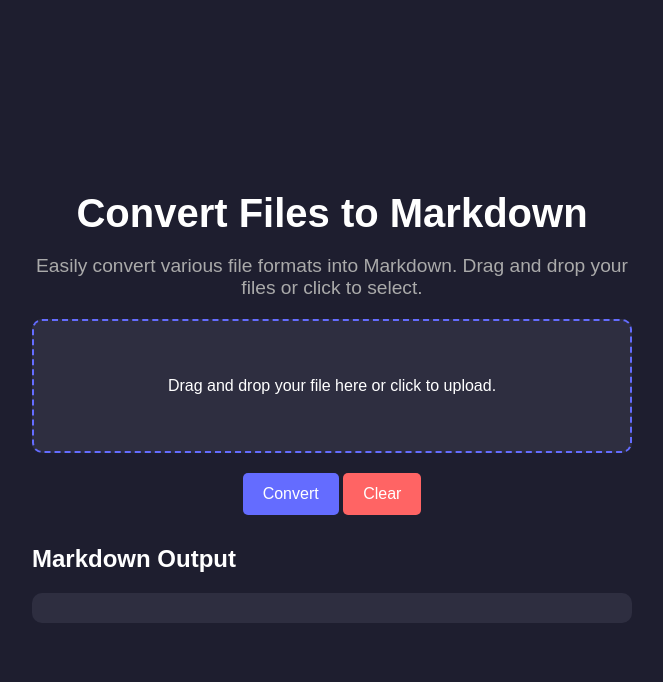
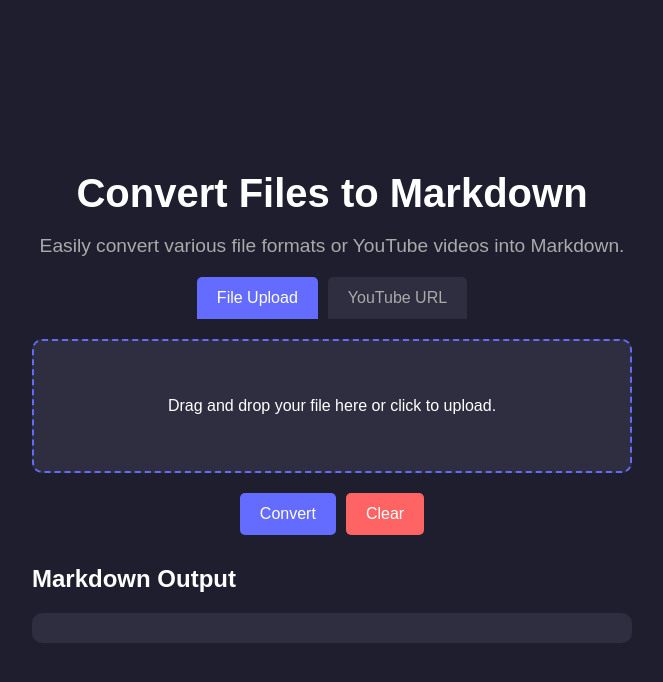
Before and after one commit to ozangencer/markdown-project, a Flask app: page / in a window 1280 px wide. Shown: the top 682 px of the page, without its empty margins (308-971 px from the left). Run offline with Flask 3, Linux system fonts and the light colour scheme; some libraries are stand-ins or nearby versions.

Commit message:
Youtube Update

```diff
--- a/app.py
+++ b/app.py
@@ -1,6 +1,7 @@
 from flask import Flask, request, render_template, jsonify, send_file
 from markitdown import MarkItDown
 import os
+import uuid
 
 app = Flask(__name__)
 UPLOAD_FOLDER = 'uploads'
@@ -39,9 +40,41 @@
     except Exception as e:
         return jsonify({"error": str(e)}), 500
 
+@app.route('/convert-youtube', methods=['POST'])
+def convert_youtube():
+    data = request.json
+    if not data or 'url' not in data:
+        return jsonify({"error": "No YouTube URL provided!"}), 400
+
+    youtube_url = data['url']
+    if not youtube_url:
+        return jsonify({"error": "YouTube URL is empty!"}), 400
+
+    try:
+        # Create a unique filename for the YouTube transcript
+        unique_id = str(uuid.uuid4())
+        output_filename = f"youtube_{unique_id}.md"
+        output_filepath = os.path.join(UPLOAD_FOLDER, output_filename)
+
+        # Use MarkItDown to convert YouTube URL to markdown
+        markitdown = MarkItDown()
+        result = markitdown.convert(youtube_url)
+
+        # Save the markdown result
+        with open(output_filepath, 'w') as f:
+            f.write(result.text_content)
+
+        return jsonify({
+            "markdown": result.text_content,
+            "download_url": f"/download/{output_filename}"
+        })
+
+    except Exception as e:
+        return jsonify({"error": str(e)}), 500
+
 @app.route('/download/<filename>')
 def download_file(filename):
     return send_file(os.path.join(UPLOAD_FOLDER, filename), as_attachment=True)
 
 if __name__ == '__main__':
-    app.run(debug=True)
+    app.run(debug=True, port=5001)
--- a/static/script.js
+++ b/static/script.js
@@ -1,4 +1,11 @@
 document.addEventListener("DOMContentLoaded", () => {
+    // Tab switching elements
+    const fileTabButton = document.getElementById("fileTabButton");
+    const youtubeTabButton = document.getElementById("youtubeTabButton");
+    const fileTab = document.getElementById("fileTab");
+    const youtubeTab = document.getElementById("youtubeTab");
+
+    // File upload elements
     const dropZone = document.getElementById("drop-zone");
     const fileInput = document.getElementById("fileInput");
     const uploadForm = document.getElementById("uploadForm");
@@ -8,6 +15,26 @@
     const fileIcon = document.getElementById("fileIcon");
     const fileName = document.getElementById("fileName");
     const clearButton = document.getElementById("clearButton");
+
+    // YouTube elements
+    const youtubeForm = document.getElementById("youtubeForm");
+    const youtubeUrl = document.getElementById("youtubeUrl");
+    const clearYoutubeButton = document.getElementById("clearYoutubeButton");
+
+    // Tab switching functionality
+    fileTabButton.addEventListener("click", () => {
+        fileTabButton.classList.add("active");
+        youtubeTabButton.classList.remove("active");
+        fileTab.style.display = "block";
+        youtubeTab.style.display = "none";
+    });
+
+    youtubeTabButton.addEventListener("click", () => {
+        youtubeTabButton.classList.add("active");
+        fileTabButton.classList.remove("active");
+        youtubeTab.style.display = "block";
+        fileTab.style.display = "none";
+    });
 
     // Dosya türü ile ikon eşleştirmeleri
     const fileIcons = {
@@ -109,6 +136,32 @@
         }
     });
 
+    // YouTube video dönüşümü
+    youtubeForm.addEventListener("submit", async (e) => {
+        e.preventDefault();
+
+        const url = youtubeUrl.value.trim();
+        if (!url) return;
+
+        const response = await fetch("/convert-youtube", {
+            method: "POST",
+            headers: {
+                "Content-Type": "application/json",
+            },
+            body: JSON.stringify({ url }),
+        });
+
+        if (response.ok) {
+            const result = await response.json();
+            markdownContent.textContent = result.markdown;
+            downloadButton.href = result.download_url;
+            downloadButton.style.display = "block";
+        } else {
+            const error = await response.json();
+            markdownContent.textContent = `Error: ${error.error}`;
+        }
+    });
+
     // Clear butonu ile önizleme ve diğer içerikler temizlenir
     clearButton.addEventListener("click", () => {
         fileInput.value = "";
@@ -116,4 +169,11 @@
         markdownContent.textContent = "";
         downloadButton.style.display = "none";
     });
+
+    // YouTube form clear butonu
+    clearYoutubeButton.addEventListener("click", () => {
+        youtubeUrl.value = "";
+        markdownContent.textContent = "";
+        downloadButton.style.display = "none";
+    });
 });
--- a/static/styles.css
+++ b/static/styles.css
@@ -28,6 +28,33 @@
     margin-bottom: 20px;
 }
 
+.tabs {
+    display: flex;
+    justify-content: center;
+    margin-bottom: 20px;
+}
+
+.tab-button {
+    background-color: #2e2e40;
+    color: #aaaaaa;
+    padding: 12px 20px;
+    font-size: 1rem;
+    border: none;
+    border-radius: 5px 5px 0 0;
+    cursor: pointer;
+    transition: background-color 0.3s ease;
+    margin: 0 5px;
+}
+
+.tab-button.active {
+    background-color: #646cff;
+    color: white;
+}
+
+.tab-content {
+    margin-bottom: 20px;
+}
+
 .upload-box {
     border: 2px dashed #646cff;
     padding: 40px;
@@ -40,6 +67,26 @@
 }
 
 .upload-box:hover {
+    border-color: #8585ff;
+}
+
+.input-group {
+    margin-bottom: 20px;
+}
+
+.input-group input {
+    width: 100%;
+    padding: 12px;
+    font-size: 1rem;
+    border: 2px solid #646cff;
+    border-radius: 5px;
+    background-color: #2e2e40;
+    color: white;
+    box-sizing: border-box;
+}
+
+.input-group input:focus {
+    outline: none;
     border-color: #8585ff;
 }
 
@@ -89,6 +136,7 @@
 #downloadButton:hover {
     background-color: #8585ff;
 }
+
 .file-preview {
     display: flex;
     align-items: center;
@@ -105,6 +153,7 @@
     font-size: 1rem;
     color: #ffffff;
 }
+
 .button-group {
     display: flex;
     gap: 10px;
@@ -112,7 +161,7 @@
     margin-top: 10px;
 }
 
-#clearButton {
+#clearButton, #clearYoutubeButton {
     background-color: #ff6464;
     color: white;
     padding: 12px 20px;
@@ -123,6 +172,6 @@
     transition: background-color 0.3s ease;
 }
 
-#clearButton:hover {
+#clearButton:hover, #clearYoutubeButton:hover {
     background-color: #ff8585;
 }
--- a/templates/index.html
+++ b/templates/index.html
@@ -9,20 +9,41 @@
 <body>
     <div class="container">
         <h1>Convert Files to Markdown</h1>
-        <p class="description">Easily convert various file formats into Markdown. Drag and drop your files or click to select.</p>
+        <p class="description">Easily convert various file formats or YouTube videos into Markdown.</p>
 
+        <div class="tabs">
+            <button class="tab-button active" id="fileTabButton">File Upload</button>
+            <button class="tab-button" id="youtubeTabButton">YouTube URL</button>
+        </div>
+
+        <div id="fileTab" class="tab-content">
             <form id="uploadForm" method="post" enctype="multipart/form-data">
                 <div class="upload-box" id="drop-zone">
                     <p>Drag and drop your file here or click to upload.</p>
                     <input type="file" name="file" id="fileInput" hidden>
                 </div>
+                <div class="button-group">
                     <button type="submit" id="convertButton">Convert</button>
                     <button type="button" id="clearButton">Clear</button>
+                </div>
             </form>
 
             <div id="filePreview" class="file-preview" style="display: none;">
                 <img id="fileIcon" class="file-icon" src="" alt="File Icon">
                 <span id="fileName" class="file-name"></span>
+            </div>
+        </div>
+
+        <div id="youtubeTab" class="tab-content" style="display: none;">
+            <form id="youtubeForm">
+                <div class="input-group">
+                    <input type="url" id="youtubeUrl" name="youtubeUrl" placeholder="Enter YouTube URL" required>
+                </div>
+                <div class="button-group">
+                    <button type="submit" id="convertYoutubeButton">Convert</button>
+                    <button type="button" id="clearYoutubeButton">Clear</button>
+                </div>
+            </form>
         </div>
 
         <div id="result">
```
Also changed, not shown: uploads/youtube_6eadaa6c-dfa2-453a-80fd-bb7bce32c034.md (added, +45 -0 lines), uploads/SCR-20250506-narb.png (added), uploads/SCR-20250506-narb.png.md (added). Lines whose indentation alone changed are shown as unchanged.
